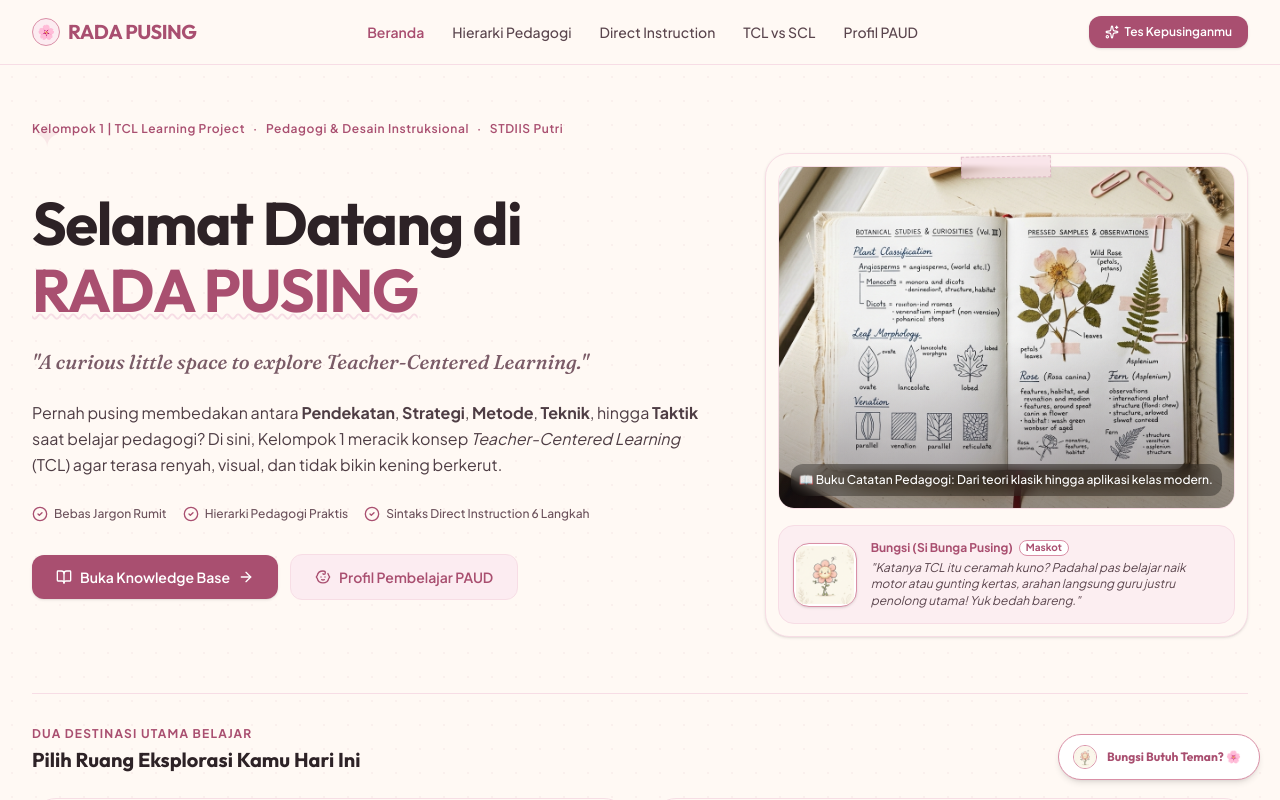
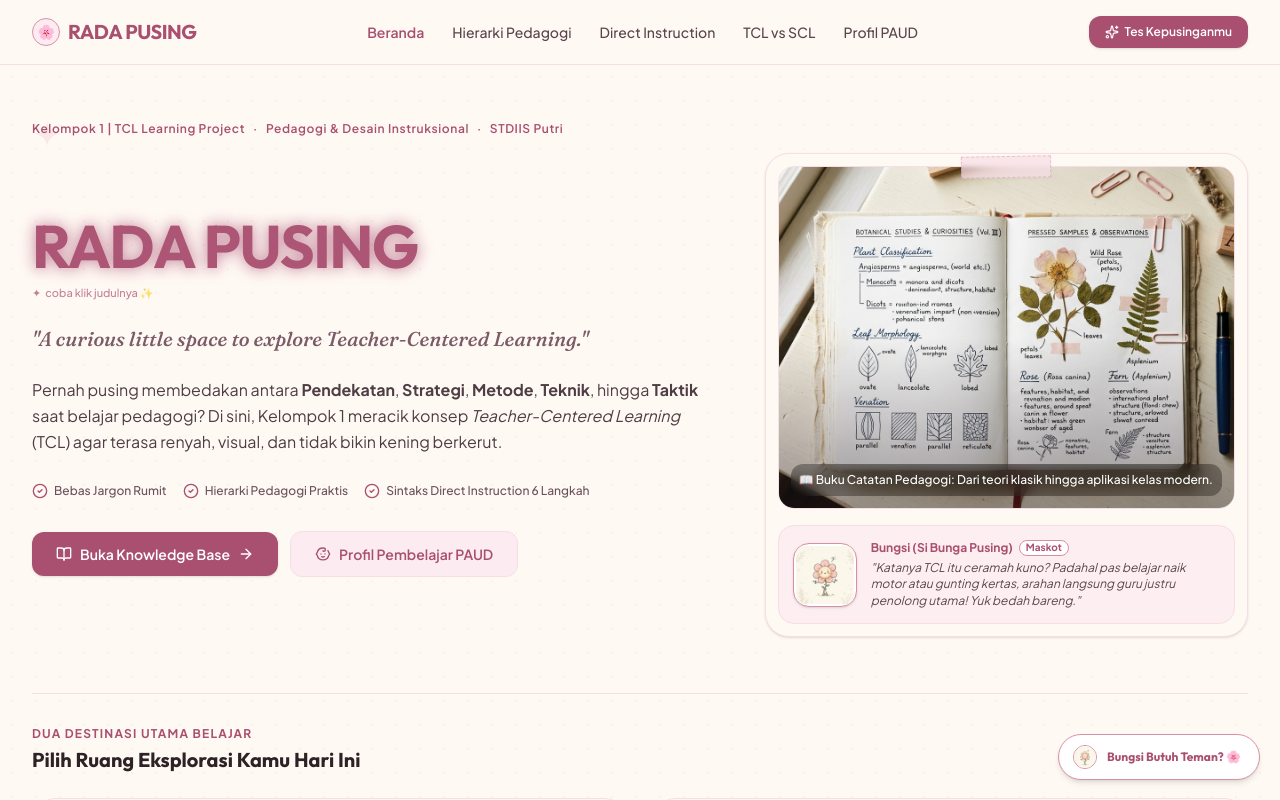
Before and after one commit to artemis-haze/1st_trial, a React (Vite) app: page / in a window 1280 px wide. Shown: the top 800 px of the page. Built offline with nearby package versions, Linux system fonts and the light colour scheme.

Commit message:
feat(ui): add interactive animations to hero title
Introduced glowing, flickering, and pop-out CSS animations to enhance the visual engagement of the main website title. Added state management to trigger the pop-out effect on interaction.

```diff
--- a/src/components/HeroSection.tsx
+++ b/src/components/HeroSection.tsx
@@ -1,4 +1,4 @@
-import React from 'react';
+import React, { useState } from 'react';
 import { siteConfig } from '../config/siteConfig';
 import { BookOpen, Sparkles, ArrowRight, Baby, HelpCircle, Layers, CheckCircle2 } from 'lucide-react';
 
@@ -11,6 +11,7 @@ export const HeroSection: React.FC<HeroSectionProps> = ({
   onOpenPaudPlaceholder,
   onScrollToSection,
 }) => {
+  const [isTitlePopped, setIsTitlePopped] = useState(false);
   return (
     <section id="beranda" className="relative pt-8 pb-16 md:pt-14 md:pb-24 overflow-hidden">
       {/* Decorative botanical & question marks background subtle doodles */}
@@ -38,12 +39,28 @@ export const HeroSection: React.FC<HeroSectionProps> = ({
         {/* Hero Title & Identity */}
         <div className="grid grid-cols-1 lg:grid-cols-12 gap-10 items-center">
           <div className="lg:col-span-7 space-y-6">
-            <h1 className="text-4xl sm:text-5xl lg:text-6xl font-bold tracking-tight text-[#2D2226] font-['Outfit'] leading-[1.12]">
-              Selamat Datang di{' '}
-              <span className="text-[#A94F70] relative inline-block underline decoration-[#F7DDE5] decoration-wavy decoration-2">
-                {siteConfig.websiteName}
-              </span>
-            </h1>
+            <div className="relative">
+              <button
+                type="button"
+                onClick={() => setIsTitlePopped(!isTitlePopped)}
+                className="text-left group cursor-pointer focus:outline-none"
+                title="Klik untuk kejutan kecil!"
+              >
+                {!isTitlePopped ? (
+                  <h1 className="text-4xl sm:text-5xl lg:text-6xl font-bold tracking-tight text-[#A94F70] font-['Outfit'] leading-[1.12] title-glow-flicker inline-block transition-transform duration-200 group-hover:scale-102">
+                    {siteConfig.websiteName}
+                  </h1>
+                ) : (
+                  <h1 className="text-2xl sm:text-3xl font-bold text-[#A94F70] font-['Outfit'] leading-snug animate-pop-out inline-block bg-[#FCECF1] px-4 py-2 rounded-2xl border border-[#D98FA6] shadow-xs">
+                    maaf, saya gamau pusing sendirian 😆
+                  </h1>
+                )}
+              </button>
+              <div className="text-[11px] text-[#A94F70]/70 font-medium mt-1 flex items-center gap-1 select-none">
+                <span>✦</span>
+                <span>{isTitlePopped ? 'klik judul lagi untuk mengembalikan 🌸' : 'coba klik judulnya ✨'}</span>
+              </div>
+            </div>
 
             {/* Official English Tagline */}
             <p className="text-lg sm:text-xl font-medium text-[#7A5B67] italic font-['Fraunces']">
--- a/src/index.css
+++ b/src/index.css
@@ -61,3 +61,59 @@
 ::-webkit-scrollbar-thumb:hover {
   background: #D98FA6;
 }
+
+/* Glowing & flickering title animation */
+@keyframes titleGlowFlicker {
+  0%, 100% {
+    text-shadow: 0 0 14px rgba(169, 79, 112, 0.5), 0 0 28px rgba(247, 221, 229, 0.9);
+    filter: drop-shadow(0 0 6px rgba(169, 79, 112, 0.35));
+    opacity: 1;
+  }
+  20% {
+    text-shadow: 0 0 5px rgba(169, 79, 112, 0.25), 0 0 12px rgba(247, 221, 229, 0.5);
+    opacity: 0.93;
+  }
+  25% {
+    text-shadow: 0 0 18px rgba(169, 79, 112, 0.65), 0 0 34px rgba(247, 221, 229, 0.95);
+    opacity: 1;
+  }
+  55% {
+    text-shadow: 0 0 9px rgba(169, 79, 112, 0.35);
+    opacity: 0.96;
+  }
+  60% {
+    text-shadow: 0 0 22px rgba(169, 79, 112, 0.75), 0 0 38px rgba(217, 143, 166, 0.9);
+    filter: drop-shadow(0 0 9px rgba(169, 79, 112, 0.45));
+    opacity: 1;
+  }
+  75% {
+    text-shadow: 0 0 6px rgba(169, 79, 112, 0.3);
+    opacity: 0.94;
+  }
+  80% {
+    text-shadow: 0 0 20px rgba(169, 79, 112, 0.6), 0 0 32px rgba(247, 221, 229, 0.9);
+    opacity: 1;
+  }
+}
+
+.title-glow-flicker {
+  animation: titleGlowFlicker 2.8s ease-in-out infinite;
+}
+
+@keyframes popOut {
+  0% {
+    transform: scale(0.9);
+    opacity: 0;
+  }
+  55% {
+    transform: scale(1.08);
+  }
+  100% {
+    transform: scale(1);
+    opacity: 1;
+  }
+}
+
+.animate-pop-out {
+  animation: popOut 0.35s cubic-bezier(0.34, 1.56, 0.64, 1) forwards;
+}
```
